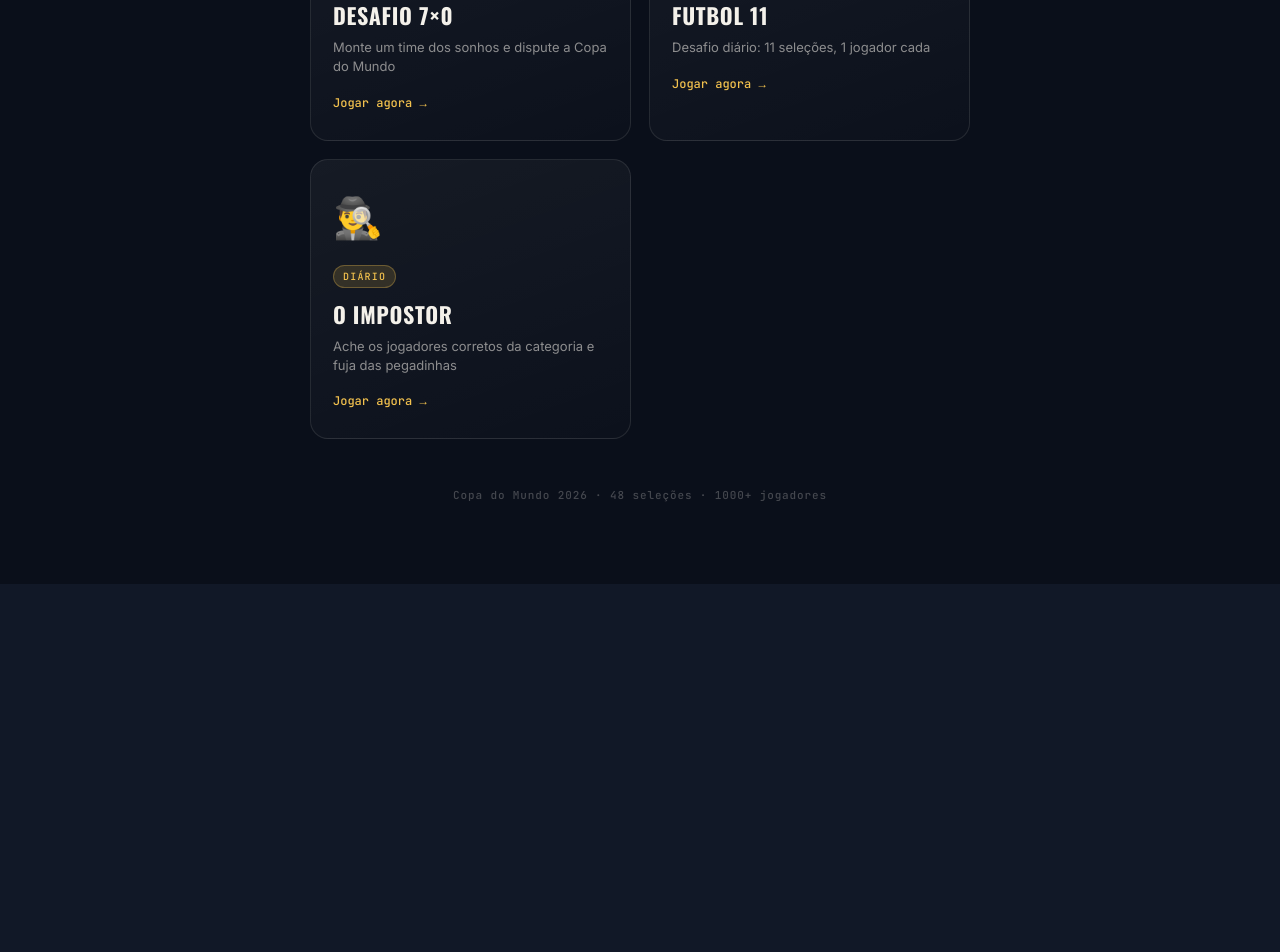
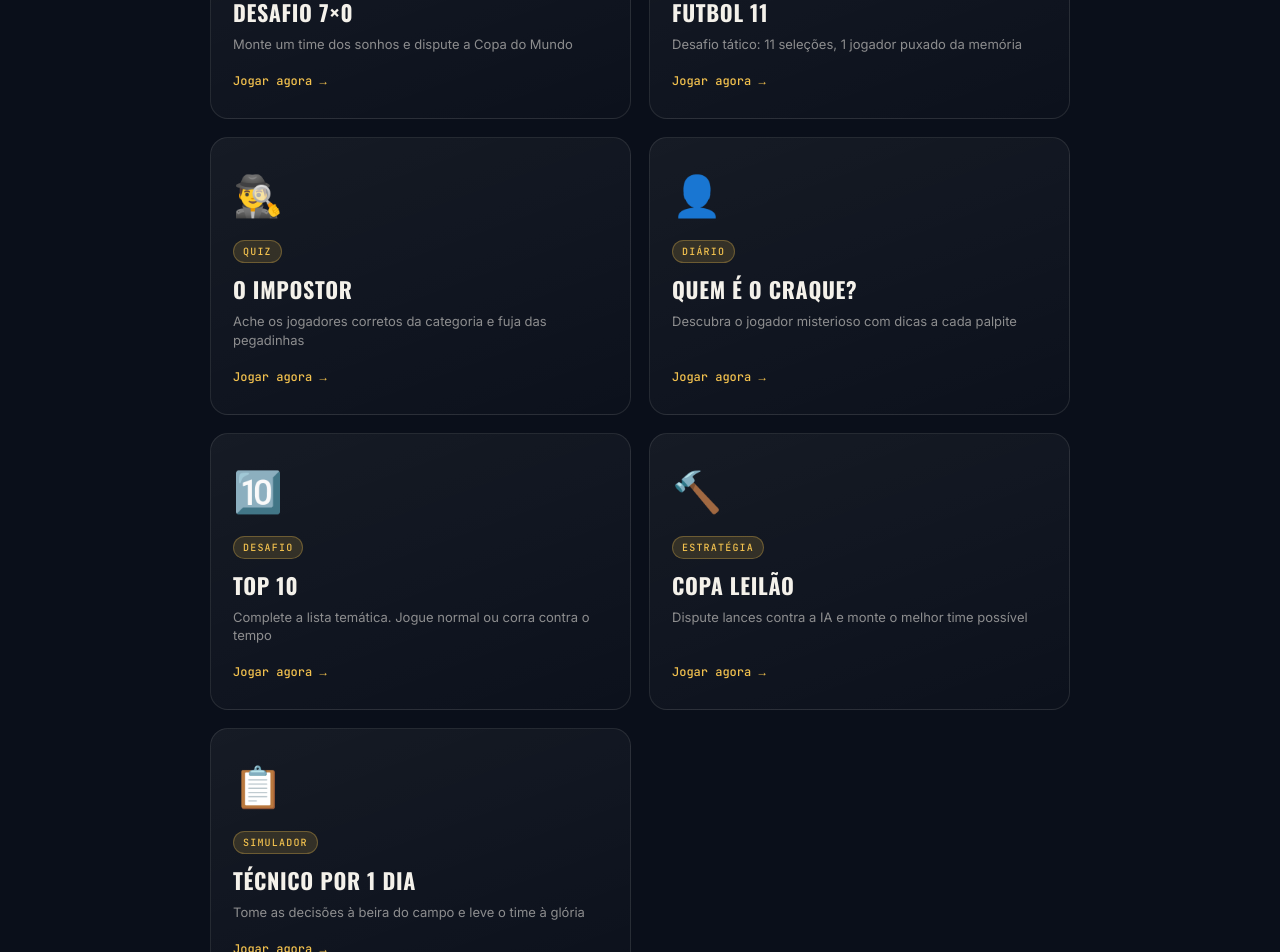
Before and after one commit to Joaozy/bolao-copa-2026, a Next.js app: page /desafio in a window 1280 px wide. Shown: the part 460-1412 px from the top of the page. Before the commit the page ends 1044 px from the top, so only its background shows below. Built offline with nearby package versions, Linux system fonts and the light colour scheme; no server answers.

Commit message:
novos jogos

```diff
--- a/src/components/games/CopaLeilao.jsx
+++ b/src/components/games/CopaLeilao.jsx
@@ -1,9 +1,11 @@
 'use client';
 import { useState, useEffect, useRef, useCallback } from 'react';
 import { supabase } from '@/lib/supabaseClient';
+import { COMPETITION_ID_COPA } from '@/components/games/gameConstants';
+// Em seguida, role o código e onde tinha COMPETITION_ID, troque para COMPETITION_ID_COPA (ou apenas mude o nome da constante para COMPETITION_ID = COMPETITION_ID_COPA)
 
 // ─── Constantes ───────────────────────────────────────────────────────────────
-const COMPETITION_ID = 7;
+const COMPETITION_ID = COMPETITION_ID_COPA;
 const ORCAMENTO = 880;     // OVR budget total por time
 const POOL_SIZE  = 22;     // jogadores no leilão
 const SQUAD_SIZE = 11;     // jogadores para montar o XI
--- a/src/components/games/GameHub.jsx
+++ b/src/components/games/GameHub.jsx
@@ -3,6 +3,10 @@ import { useState } from 'react';
 import Game7x0  from './Game7x0';
 import Futbol11 from './Futbol11';
 import GameImpostor from './GameImpostor';
+import QuemEOCraque from './QuemEOCraque';
+import TecnicoPorUmDia from './TecnicoPorUmDia';
+import Top10 from './Top10';
+import CopaLeilao from './CopaLeilao';
 
 const GAMES = [
   {
@@ -10,45 +14,76 @@ const GAMES = [
     icon: '🎲',
     title: 'Desafio 7×0',
     subtitle: 'Monte um time dos sonhos e dispute a Copa do Mundo',
-    badge: 'Draft',
+    badge: 'Estratégia',
   },
   {
     id: 'f11',
     icon: '🧩',
     title: 'Futbol 11',
-    subtitle: 'Desafio diário: 11 seleções, 1 jogador cada',
+    subtitle: 'Desafio tático: 11 seleções, 1 jogador puxado da memória',
     badge: 'Diário',
   },
-  // 👇 1. ADICIONADO O CARD DO IMPOSTOR AQUI
   {
     id: 'impostor',
     icon: '🕵️‍♂️',
     title: 'O Impostor',
     subtitle: 'Ache os jogadores corretos da categoria e fuja das pegadinhas',
+    badge: 'Quiz',
+  },
+  {
+    id: 'craque',
+    icon: '👤',
+    title: 'Quem é o Craque?',
+    subtitle: 'Descubra o jogador misterioso com dicas a cada palpite',
     badge: 'Diário',
+  },
+  {
+    id: 'top10',
+    icon: '🔟',
+    title: 'Top 10',
+    subtitle: 'Complete a lista temática. Jogue normal ou corra contra o tempo',
+    badge: 'Desafio',
+  },
+  {
+    id: 'leilao',
+    icon: '🔨',
+    title: 'Copa Leilão',
+    subtitle: 'Dispute lances contra a IA e monte o melhor time possível',
+    badge: 'Estratégia',
+  },
+  {
+    id: 'tecnico',
+    icon: '📋',
+    title: 'Técnico por 1 Dia',
+    subtitle: 'Tome as decisões à beira do campo e leve o time à glória',
+    badge: 'Simulador',
   }
 ];
 
 export default function GameHub() {
   const [activeGame, setActiveGame] = useState(null);
 
+  // Roteador de Jogos
   if (activeGame === 'draft') return (
-    <GameWithBack onBack={() => setActiveGame(null)}>
-      <Game7x0 />
-    </GameWithBack>
+    <GameWithBack onBack={() => setActiveGame(null)}><Game7x0 /></GameWithBack>
   );
-
   if (activeGame === 'f11') return (
-    <GameWithBack onBack={() => setActiveGame(null)}>
-      <Futbol11 />
-    </GameWithBack>
+    <GameWithBack onBack={() => setActiveGame(null)}><Futbol11 /></GameWithBack>
   );
-
-  // 👇 2. CORRIGIDO O RETURN E ADICIONADO O BOTÃO DE VOLTAR
   if (activeGame === 'impostor') return (
-    <GameWithBack onBack={() => setActiveGame(null)}>
-      <GameImpostor onBack={() => setActiveGame(null)} />
-    </GameWithBack>
+    <GameWithBack onBack={() => setActiveGame(null)}><GameImpostor onBack={() => setActiveGame(null)} /></GameWithBack>
+  );
+  if (activeGame === 'craque') return (
+    <GameWithBack onBack={() => setActiveGame(null)}><QuemEOCraque /></GameWithBack>
+  );
+  if (activeGame === 'tecnico') return (
+    <GameWithBack onBack={() => setActiveGame(null)}><TecnicoPorUmDia /></GameWithBack>
+  );
+  if (activeGame === 'top10') return (
+    <GameWithBack onBack={() => setActiveGame(null)}><Top10 /></GameWithBack>
+  );
+  if (activeGame === 'leilao') return (
+    <GameWithBack onBack={() => setActiveGame(null)}><CopaLeilao /></GameWithBack>
   );
 
   return (
@@ -61,7 +96,7 @@ export default function GameHub() {
       <style>{`
         @import url('https://fonts.googleapis.com/css2?family=Oswald:wght@600;700&family=Inter:wght@400;500;600;700&family=JetBrains+Mono:wght@500;700&display=swap');
         *{box-sizing:border-box;} body{margin:0;}
-        .hub{max-width:700px;margin:0 auto;padding:60px 20px 80px;}
+        .hub{max-width:900px;margin:0 auto;padding:60px 20px 80px;}
         .hub-eyebrow{font-family:'JetBrains Mono',monospace;letter-spacing:.25em;text-transform:uppercase;
           font-size:11px;color:#f2c14e;text-align:center;margin-bottom:6px;}
         .hub-h1{font-family:'Oswald',sans-serif;font-weight:700;text-transform:uppercase;
@@ -70,22 +105,22 @@ export default function GameHub() {
           text-align:center;margin:0 0 6px;}
         .hub-sub{text-align:center;color:rgba(244,241,234,.55);font-size:15px;margin:0 0 48px;}
 
-        .hub-grid{display:grid;grid-template-columns:1fr 1fr;gap:18px;}
-        @media(max-width:520px){.hub-grid{grid-template-columns:1fr;}}
+        .hub-grid{display:grid;grid-template-columns:repeat(auto-fill, minmax(280px, 1fr));gap:18px;}
 
         .hub-card{background:linear-gradient(160deg,rgba(255,255,255,.05),rgba(255,255,255,.01));
           border:1px solid rgba(244,241,234,.1);border-radius:18px;padding:28px 22px;
-          cursor:pointer;transition:transform .2s,box-shadow .2s,border-color .2s;text-align:left;}
+          cursor:pointer;transition:transform .2s,box-shadow .2s,border-color .2s;text-align:left;
+          display: flex; flex-direction: column;}
         .hub-card:hover{transform:translateY(-4px);box-shadow:0 16px 40px rgba(242,193,78,.12);
           border-color:rgba(242,193,78,.35);}
         .hub-card-icon{font-size:40px;margin-bottom:14px;display:block;}
         .hub-card-badge{display:inline-block;font-family:'JetBrains Mono',monospace;font-size:10px;
           letter-spacing:.12em;text-transform:uppercase;padding:3px 9px;border-radius:999px;
           background:rgba(242,193,78,.15);border:1px solid rgba(242,193,78,.3);color:#f2c14e;
-          margin-bottom:10px;}
+          margin-bottom:10px; align-self: flex-start;}
         .hub-card-title{font-family:'Oswald',sans-serif;font-size:22px;font-weight:700;
           text-transform:uppercase;letter-spacing:.03em;color:#f4f1ea;margin:0 0 6px;}
-        .hub-card-sub{font-size:13px;color:rgba(244,241,234,.55);line-height:1.45;margin:0;}
+        .hub-card-sub{font-size:13px;color:rgba(244,241,234,.55);line-height:1.45;margin:0; flex-grow: 1;}
         .hub-card-cta{margin-top:18px;font-family:'JetBrains Mono',monospace;font-size:12px;
           color:#f2c14e;display:flex;align-items:center;gap:6px;}
 
@@ -96,7 +131,7 @@ export default function GameHub() {
       <div className="hub">
         <p className="hub-eyebrow">Copa do Mundo 2026</p>
         <h1 className="hub-h1">Futebol Games</h1>
-        <p className="hub-sub">Selecione o desafio de hoje e mostre que você conhece o esporte.</p>
+        <p className="hub-sub">Acesse o hub completo de jogos e mostre que você conhece o esporte.</p>
 
         <div className="hub-grid">
           {GAMES.map(g => (
@@ -113,7 +148,7 @@ export default function GameHub() {
         </div>
 
         <p className="hub-footer">
-          Copa do Mundo 2026 · 48 seleções · 1000+ jogadores
+          Bolão Copa do Mundo 2026 · {GAMES.length} Desafios Disponíveis
         </p>
       </div>
     </div>
@@ -134,7 +169,7 @@ function GameWithBack({ children, onBack }) {
           border: '1px solid rgba(244,241,234,.2)', color: 'rgba(244,241,234,.8)',
           padding: '5px 12px', borderRadius: 6, cursor: 'pointer',
         }}>
-          ← Voltar
+          ← Voltar ao Hub
         </button>
         <span style={{ fontFamily: "'JetBrains Mono',monospace", fontSize: 11,
           color: 'rgba(244,241,234,.35)', letterSpacing: '.1em', textTransform: 'uppercase' }}>
--- a/src/components/games/QuemEOCraque.jsx
+++ b/src/components/games/QuemEOCraque.jsx
@@ -1,10 +1,10 @@
 'use client';
 import { useState, useEffect, useRef, useCallback } from 'react';
 import { supabase } from '@/lib/supabaseClient';
-
+import { COMPETITION_ID_COPA } from '@/components/games/gameConstants';
 // ─── Constantes ──────────────────────────────────────────────────────────────
 
-const COMPETITION_ID = 7;
+const COMPETITION_ID = COMPETITION_ID_COPA;
 const MAX_TENTATIVAS = 8;
 
 const GRUPOS_COPA = {
--- a/src/components/games/TecnicoPorUmDia.jsx
+++ b/src/components/games/TecnicoPorUmDia.jsx
@@ -1,9 +1,9 @@
 'use client';
 import { useState, useEffect, useRef } from 'react';
 import { supabase } from '@/lib/supabaseClient';
-
+import { COMPETITION_ID_COPA } from '@/components/games/gameConstants';
 // ─── Constantes ───────────────────────────────────────────────────────────────
-const COMPETITION_ID = 7;
+const COMPETITION_ID = COMPETITION_ID_COPA;
 
 const FORMACOES = {
   '4-3-3':   { DEF: 4, MEI: 3, ATA: 3, bonus: { ataque: 0.04,  defesa: -0.02 } },
--- a/src/components/games/Top10.jsx
+++ b/src/components/games/Top10.jsx
@@ -1,25 +1,8 @@
 'use client';
 import { useState, useEffect, useRef } from 'react';
+import DESAFIOS_DB from './dados/top10.json';
 
-// 🗄️ ESTRUTURA DO BANCO DE DADOS (Pode virar um .json externo depois)
-const DESAFIOS_DB = [
-  {
-    id: 1,
-    tema: "Artilheiros da Copa do Mundo (Todos os Tempos)",
-    jogadores: [
-      { id: 1,  nome: "Miroslav Klose",     aceitos: ["miroslav klose", "klose"],                 nacionalidade: "Alemanha", flag_url: "https://flagcdn.com/w40/de.png" },
-      { id: 2,  nome: "Ronaldo",            aceitos: ["ronaldo", "ronaldo fenomeno", "fenomeno"], nacionalidade: "Brasil",   flag_url: "https://flagcdn.com/w40/br.png" },
-      { id: 3,  nome: "Gerd Müller",        aceitos: ["gerd muller", "muller", "gerd mueller"],   nacionalidade: "Alemanha", flag_url: "https://flagcdn.com/w40/de.png" },
-      { id: 4,  nome: "Just Fontaine",      aceitos: ["just fontaine", "fontaine"],               nacionalidade: "França",   flag_url: "https://flagcdn.com/w40/fr.png" },
-      { id: 5,  nome: "Lionel Messi",       aceitos: ["lionel messi", "messi"],                   nacionalidade: "Argentina",flag_url: "https://flagcdn.com/w40/ar.png" },
-      { id: 6,  nome: "Pelé",               aceitos: ["pele"],                                    nacionalidade: "Brasil",   flag_url: "https://flagcdn.com/w40/br.png" },
-      { id: 7,  nome: "Kylian Mbappé",      aceitos: ["kylian mbappe", "mbappe"],                 nacionalidade: "França",   flag_url: "https://flagcdn.com/w40/fr.png" },
-      { id: 8,  nome: "Sándor Kocsis",      aceitos: ["sandor kocsis", "kocsis"],                 nacionalidade: "Hungria",  flag_url: "https://flagcdn.com/w40/hu.png" },
-      { id: 9,  nome: "Jürgen Klinsmann",   aceitos: ["jurgen klinsmann", "klinsmann"],           nacionalidade: "Alemanha", flag_url: "https://flagcdn.com/w40/de.png" },
-      { id: 10, nome: "Grzegorz Kohl",      aceitos: ["helmut rahn", "rahn"],                     nacionalidade: "Alemanha", flag_url: "https://flagcdn.com/w40/de.png" } // Usando Helmut Rahn como placeholder real
-    ]
-  }
-];
+
 
 // 🧹 Função para limpar acentos e espaços extras da digitação
 const normalizarTexto = (texto) => {
```
